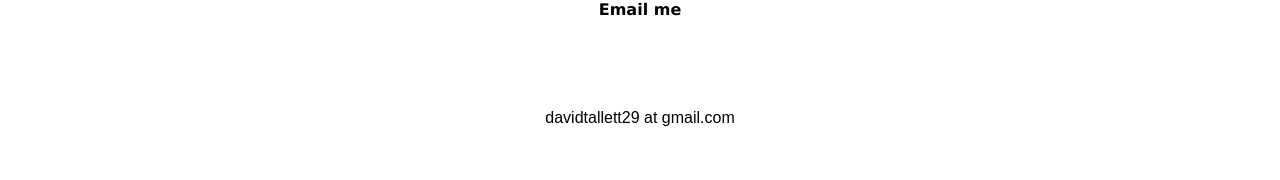
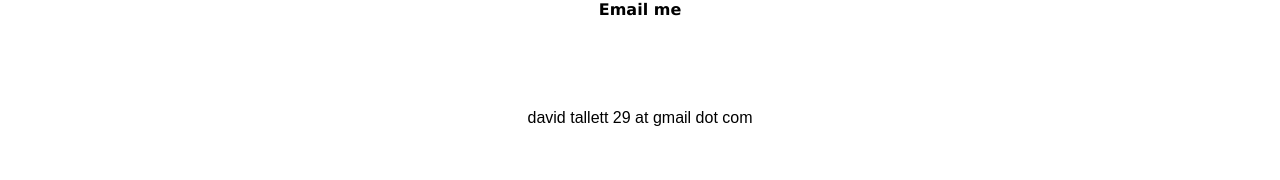
Before and after one commit to DaveTallett26/davetallett26.github.io, a Jekyll site: the page email.html, which Jekyll copies as it is, in a window 1280 px wide. Shown: the part 120-300 px from the top of the page. Built offline with Jekyll 4.4.1, drawn with Linux system fonts in a browser that asks for light colours.

Commit message:
obfuscate the email address more

```diff
--- a/email.html
+++ b/email.html
@@ -15,6 +15,6 @@
 <div class="style9"><br/><br/><br/><br/>Email me</div>
 <br/><br/><br/>
 <br/><br/>
-<div class="style61">davidtallett29 at gmail.com</div>
+<div class="style61">david tallett 29 at gmail dot com</div>
 </body>
 </html>
```
